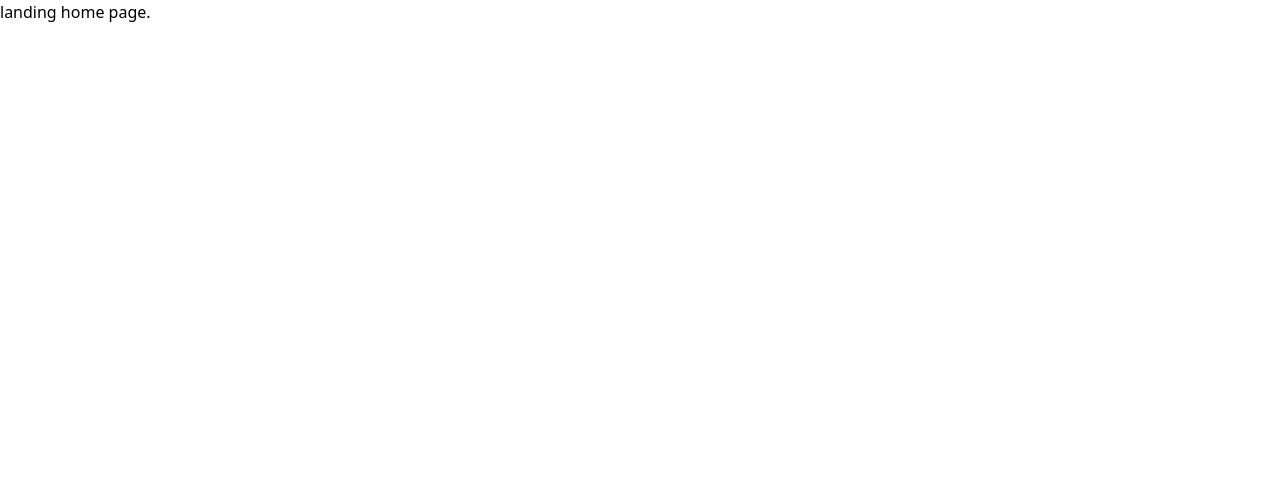
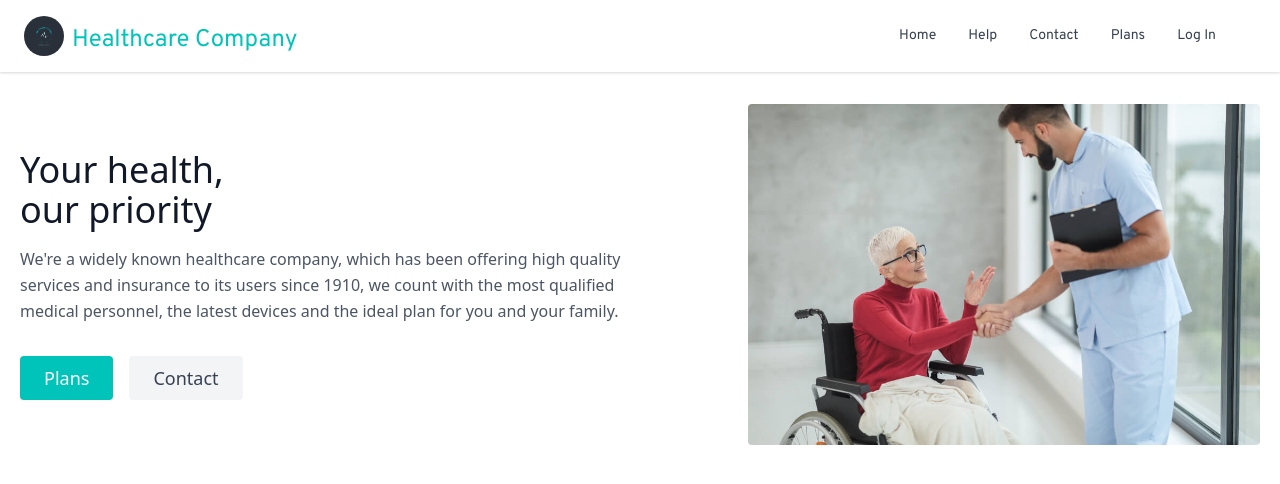
Before and after one commit to system32uwu/Meedikal, a React (Create React App) app in the folder frontend/: page / in a window 1280 px wide. Shown: the top 484 px of the page. Built offline with nearby package versions, Linux system fonts and the light colour scheme.

Commit message:
added hero page

```diff
--- a/frontend/src/components/navbar.tsx
+++ b/frontend/src/components/navbar.tsx
@@ -6,11 +6,15 @@ interface IProps {}
 const Navbar: React.FC<IProps> = () => {
   const [menu, toggleMenu] = useState<boolean>(false);
   return (
-    <nav className="bg-white shadow dark:bg-gray-800">
+    <nav className="bg-white shadow font-overpass">
       <div className="container px-6 py-4 mx-auto md:flex md:justify-between md:items-center">
         <div className="flex items-center justify-between">
           <div className="flex flex-row">
-            <img src={companyLogo} alt="company logo" className="rounded-full w-10" />
+            <img
+              src={companyLogo}
+              alt="company logo"
+              className="rounded-full w-10"
+            />
             <a
               className="text-md font-thin text-gray-800 dark:text-white lg:text-2xl self-end pl-2 text-turqoise"
               href="/"
@@ -58,10 +62,25 @@ const Navbar: React.FC<IProps> = () => {
             </a>
             <a
               className="my-1 text-sm font-medium text-gray-700 dark:text-gray-200 hover:text-turqoise dark:hover:text-indigo-400 md:mx-4 md:my-0"
-              href="/app/register"
+              href="/contact"
             >
-              Register
+              Plans
             </a>
+            {window.location.href.endsWith("login") ? (
+              <a
+                className="my-1 text-sm font-medium text-gray-700 dark:text-gray-200 hover:text-turqoise dark:hover:text-indigo-400 md:mx-4 md:my-0"
+                href="/app/register"
+              >
+                Register
+              </a>
+            ) : (
+              <a
+                className="my-1 text-sm font-medium text-gray-700 dark:text-gray-200 hover:text-turqoise dark:hover:text-indigo-400 md:mx-4 md:my-0"
+                href="/app/register"
+              >
+                Log In
+              </a>
+            )}
           </div>
         </div>
       </div>
--- /dev/null
+++ b/frontend/src/meedikalLanding/contact.tsx
@@ -0,0 +1,7 @@
+import React from 'react'
+
+interface IProps {}
+
+export const Contact:React.FC<IProps> = ({}) => {
+        return ();
+}
--- a/frontend/src/meedikalLanding/home.tsx
+++ b/frontend/src/meedikalLanding/home.tsx
@@ -1,7 +1,44 @@
 import React from "react";
 import { RouteComponentProps } from "@reach/router";
+import hero from "../static/hero.jpg";
+
 interface IProps extends RouteComponentProps {}
 
 export const Home: React.FC<IProps> = () => {
-  return <div>landing home page.</div>;
+  return (
+    <div>
+      <section className="text-gray-600 body-font">
+        <div className="container mx-auto flex px-5 py-8 md:flex-row flex-col items-center">
+          <div className="lg:flex-grow md:w-1/2 lg:pr-24 md:pr-16 flex flex-col md:items-start md:text-left mb-16 md:mb-0 items-center text-center">
+            <h1 className="title-font sm:text-4xl text-3xl mb-4 font-medium text-gray-900">
+              Your health, <br />
+              our priority
+            </h1>
+            <p className="mb-8 leading-relaxed">
+              We're a widely known healthcare company, which has been offering
+              high quality services and insurance to its users since 1910, we
+              count with the most qualified medical personnel, the latest
+              devices and the ideal plan for you and your family.
+            </p>
+            <div className="flex justify-center">
+              <button className="inline-flex text-white bg-turqoise border-0 py-2 px-6 focus:outline-none hover:bg-indigo-600 rounded text-lg">
+                Plans
+              </button>
+              <button className="ml-4 inline-flex text-gray-700 bg-gray-100 border-0 py-2 px-6 focus:outline-none hover:bg-gray-200 rounded text-lg">
+                Contact
+              </button>
+            </div>
+          </div>
+          <div className="lg:max-w-lg lg:w-full md:w-1/2 w-5/6">
+            <img
+              className="object-cover object-center rounded"
+              alt="hero"
+              src={hero}
+            />
+          </div>
+        </div>
+      </section>
+
+    </div>
+  );
 };
--- a/frontend/src/meedikalLanding/index.tsx
+++ b/frontend/src/meedikalLanding/index.tsx
@@ -2,19 +2,23 @@ import React from "react";
 import { Home } from "./home";
 import { Route, Switch, BrowserRouter } from "react-router-dom";
 import { NotFound } from "../components/notFound";
+import Navbar from "../components/navbar";
 
 interface IProps {}
 
 const MeedikalLanding: React.FC<IProps> = () => {
   return (
+    <div>
+      <Navbar />
       <BrowserRouter>
         <Switch>
-        <Route>
-          <Home path="/" />
+          <Route path="/">
+            <Home />
           </Route>
           <Route component={NotFound} />
         </Switch>
       </BrowserRouter>
+    </div>
   );
 };
 
```
Also changed, not shown: frontend/src/static/hero.jpg (added). Lines whose indentation alone changed are shown as unchanged.
